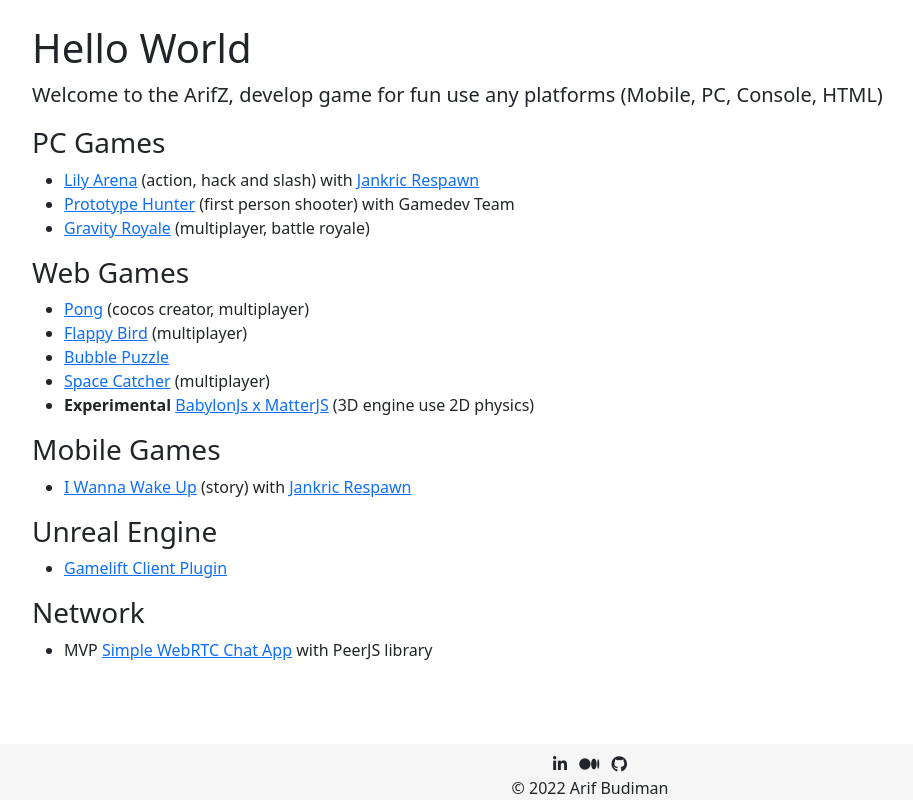
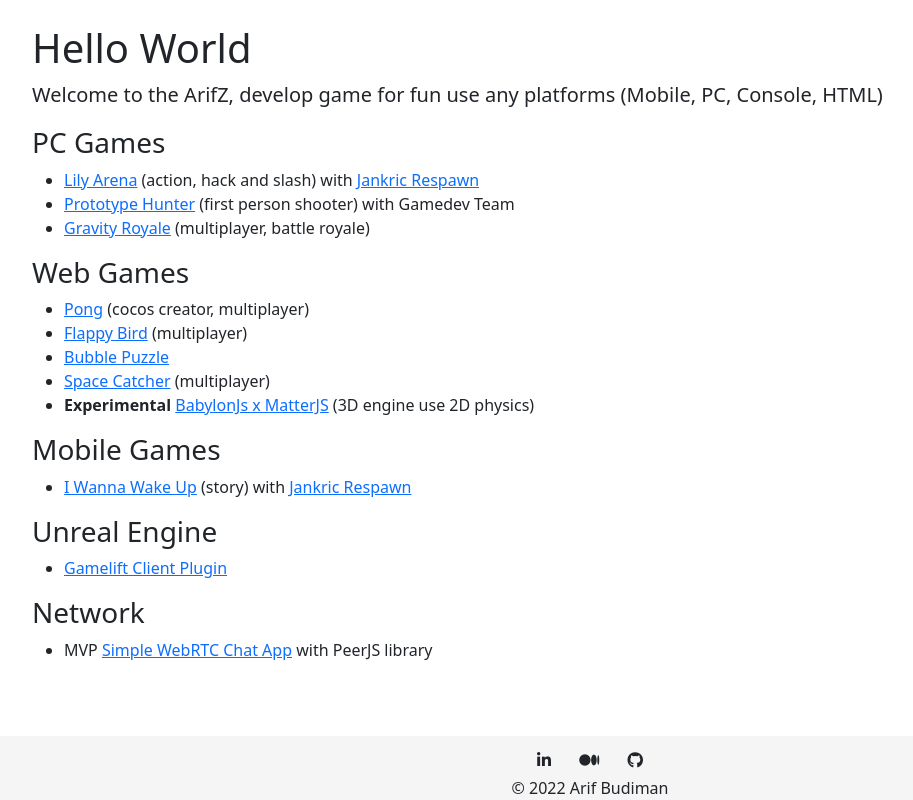
Before and after one commit to ArifZx/web, a plain HTML site: page index.html in a window 1280 px wide. Shown: the whole page, without its empty margins (50-963 px from the left). Drawn offline with nearby package versions, Linux system fonts and the light colour scheme.

Commit message:
update padding

```diff
--- a/index.html
+++ b/index.html
@@ -104,14 +104,14 @@
       <div class="container p-1"></div>
       <!-- Grid container -->
 
-      <a class="text-decoration-none link-dark" href="https://www.linkedin.com/in/arif-budiman-4465bba2" target="_blank">
-        <i class="fa-brands fa-linkedin-in p-1"></i>
+      <a class="text-decoration-none link-dark m-1" href="https://www.linkedin.com/in/arif-budiman-4465bba2" target="_blank">
+        <i class="fa-brands fa-linkedin-in p-2"></i>
       </a>
-      <a class="text-decoration-none link-dark" href="https://medium.com/@arifz" target="_blank">
-        <i class="fa-brands fa-medium p-1"></i>
+      <a class="text-decoration-none link-dark m-1" href="https://medium.com/@arifz" target="_blank">
+        <i class="fa-brands fa-medium p-2"></i>
       </a>
-      <a class="text-decoration-none link-dark" href="https://github.com/ArifZx" target="_blank">
-        <i class="fa-brands fa-github p-1"></i>
+      <a class="text-decoration-none link-dark m-1" href="https://github.com/ArifZx" target="_blank">
+        <i class="fa-brands fa-github p-2"></i>
       </a>
       <br>
 
```
